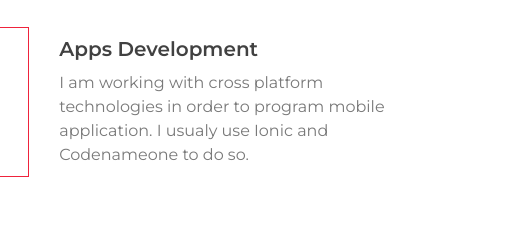
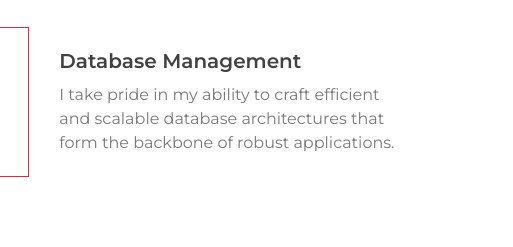
Before and after one commit to EyaBenLak/EyaBenLak.github.io, a plain HTML site: page index.html in a window 1280 px wide. Shown: the part 930-1177 px from the top of the page, 767-1280 px from the left. Drawn offline with nearby package versions, Linux system fonts and the light colour scheme.

Commit message:
second commit
website portfolio second commit

```diff
--- a/index.html
+++ b/index.html
@@ -134,10 +134,9 @@
                                 <i class="fab fa-apple"></i>
                             </div>
                             <div class="service-text">
-                                <h3>Apps Development</h3>
+                                <h3>Database Management</h3>
                                 <p>
-                                    I am working with cross platform technologies in order to program mobile application. I usualy
-                                    use Ionic and Codenameone to do so.
+                                    I take pride in my ability to craft efficient and scalable database architectures that form the backbone of robust applications.
                                 </p>
                             </div>
                         </div>
```
